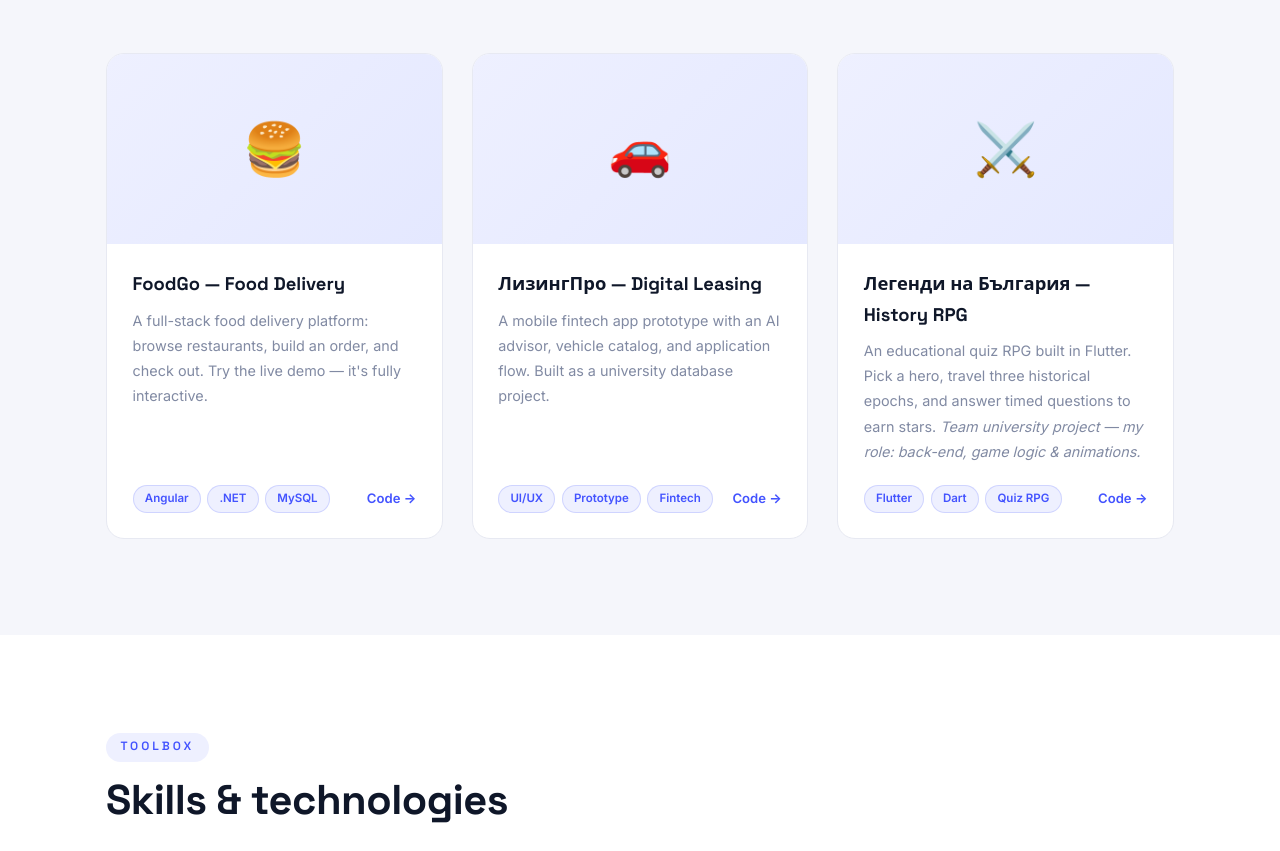
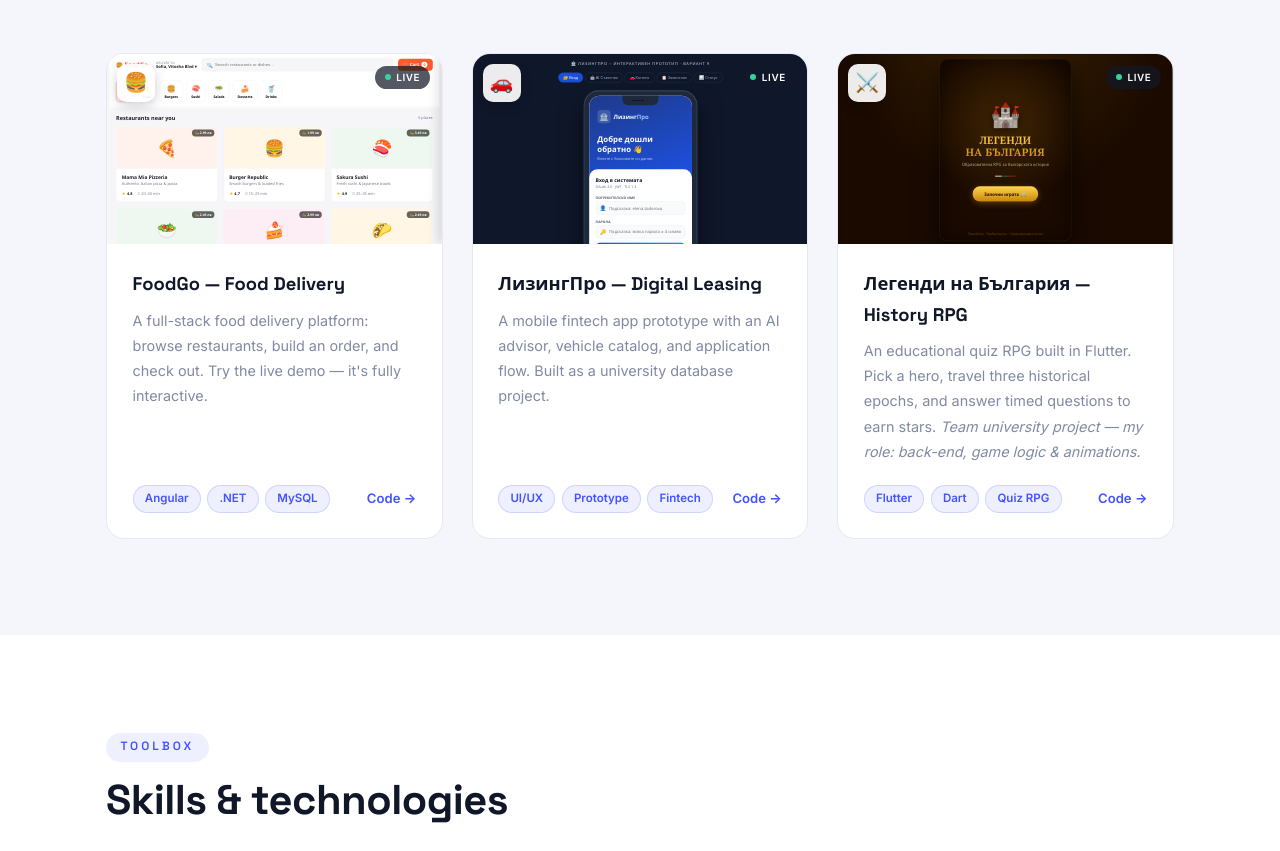
Before and after one commit to AntonioBurgov/portfolio, a plain HTML site: page index.html in a window 1280 px wide. Shown: the part 2422-3273 px from the top of the page. Drawn offline with Linux system fonts and the light colour scheme.

Commit message:
Make project thumbnails live mini-previews of the real demos
Replace static emoji thumbnails with scaled-down iframes of each project
(FoodGo, ЛизингПро, Легенди на България), with a corner icon badge and a
'Live' pill. The card now previews the actual running UI.

Co-Authored-By: Claude Opus 4.8 <noreply@anthropic.com>

```diff
--- a/index.html
+++ b/index.html
@@ -306,12 +306,32 @@
       display: flex; align-items: center; justify-content: center;
     }
     [data-theme="dark"] .proj-thumb { background: linear-gradient(135deg, #1a2236, #1f2942); }
-    .proj-thumb .emoji { font-size: 3.2rem; transition: transform .35s; }
-    .proj:hover .proj-thumb .emoji { transform: scale(1.15) rotate(-5deg); }
+    /* live mini-preview of the real project */
+    .thumb-frame {
+      position: absolute; top: 0; left: 0;
+      width: 333.33%; height: 333.33%;
+      transform: scale(0.3); transform-origin: top left;
+      border: 0; pointer-events: none; background: #fff;
+    }
+    .thumb-badge {
+      position: absolute; top: 10px; left: 10px; z-index: 2;
+      width: 38px; height: 38px; border-radius: 10px;
+      background: rgba(255,255,255,0.92);
+      display: flex; align-items: center; justify-content: center; font-size: 1.2rem;
+      box-shadow: 0 4px 12px rgba(0,0,0,0.18);
+    }
+    .thumb-live {
+      position: absolute; top: 12px; right: 12px; z-index: 2;
+      display: flex; align-items: center; gap: 0.35rem;
+      background: rgba(17,24,39,0.72); color: #fff;
+      padding: 0.22rem 0.6rem; border-radius: 20px;
+      font-size: 0.62rem; font-weight: 700; letter-spacing: 0.6px; text-transform: uppercase;
+    }
+    .thumb-live .live-dot { width: 6px; height: 6px; border-radius: 50%; background: #34d399; }
     .proj-thumb .overlay {
       position: absolute; inset: 0; background: rgba(67,83,255,0.92);
       display: flex; align-items: center; justify-content: center;
-      opacity: 0; transition: opacity .3s;
+      opacity: 0; transition: opacity .3s; z-index: 3;
     }
     .proj-thumb:hover .overlay { opacity: 1; }
     .play-btn {
@@ -592,7 +612,9 @@
 
       <div class="proj reveal d1">
         <div class="proj-thumb" onclick="openDemo('food')">
-          <div class="emoji">🍔</div>
+          <iframe class="thumb-frame" src="projects/food-store/index.html" loading="lazy" scrolling="no" tabindex="-1" aria-hidden="true" title="FoodGo preview"></iframe>
+          <div class="thumb-badge">🍔</div>
+          <div class="thumb-live"><span class="live-dot"></span>Live</div>
           <div class="overlay"><button class="play-btn">▶ Try it live</button></div>
         </div>
         <div class="proj-body">
@@ -607,7 +629,9 @@
 
       <div class="proj reveal d2">
         <div class="proj-thumb" onclick="openDemo('leasing')">
-          <div class="emoji">🚗</div>
+          <iframe class="thumb-frame" src="projects/leasing/index.html" loading="lazy" scrolling="no" tabindex="-1" aria-hidden="true" title="ЛизингПро preview"></iframe>
+          <div class="thumb-badge">🚗</div>
+          <div class="thumb-live"><span class="live-dot"></span>Live</div>
           <div class="overlay"><button class="play-btn">▶ Try it live</button></div>
         </div>
         <div class="proj-body">
@@ -622,7 +646,9 @@
 
       <div class="proj reveal d3">
         <div class="proj-thumb" onclick="openDemo('rpg')">
-          <div class="emoji">⚔️</div>
+          <iframe class="thumb-frame" src="projects/rpg-bulgaria/index.html" loading="lazy" scrolling="no" tabindex="-1" aria-hidden="true" title="Легенди на България preview"></iframe>
+          <div class="thumb-badge">⚔️</div>
+          <div class="thumb-live"><span class="live-dot"></span>Live</div>
           <div class="overlay"><button class="play-btn">▶ Try it live</button></div>
         </div>
         <div class="proj-body">
```
